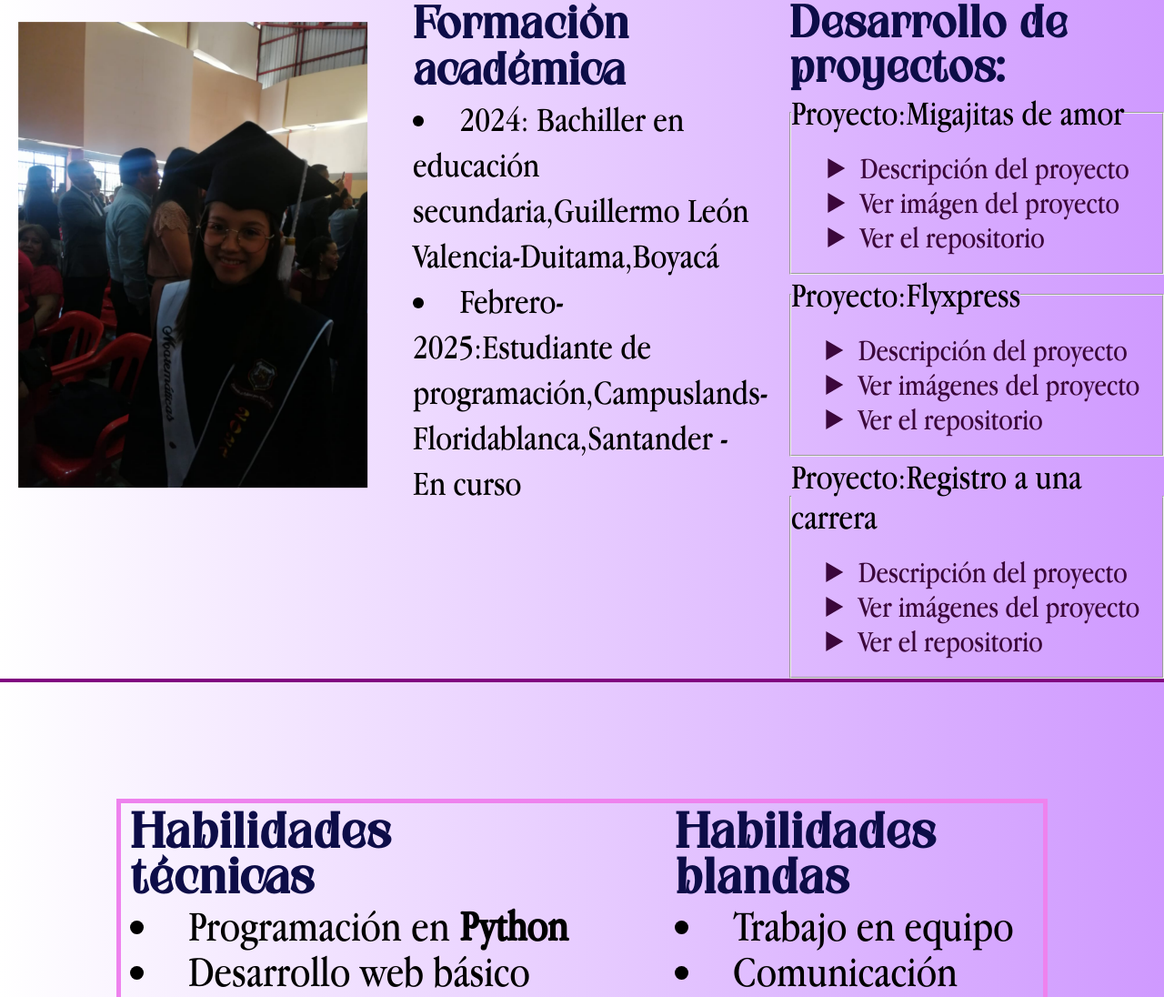
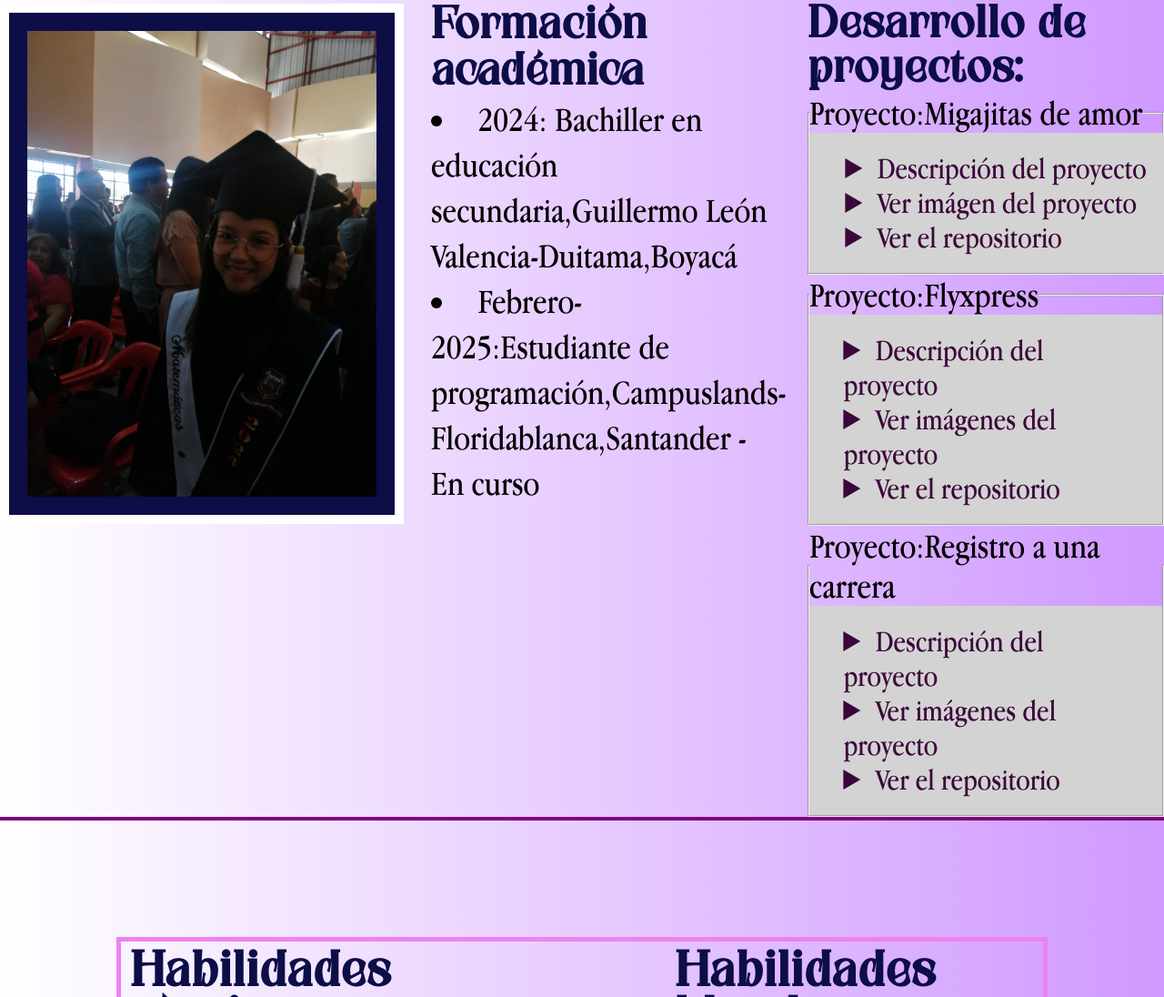
Before and after one commit to CamilaFlorez12/CamilaFlorez12github.io, a plain HTML site: page index.html in a window 1280 px wide. Shown: the part 1029-2125 px from the top of the page at 91% size. Drawn offline with Linux system fonts and the light colour scheme.

Commit message:
feat: :sparkles: se añadieron estilos
se agregaron a otros elementos transiciones y animaciones

By@CamilaFlorez

```diff
--- a/css/styles.css
+++ b/css/styles.css
@@ -121,8 +121,11 @@ max-width: 100vw;
     height: 20%;
     padding: 20px;
     margin-top: 6%;
+    animation: arriba 2s ease-in infinite;
+    background-color: #0d0d48;
+    border: 10px solid #fff;
+}
 
-}
 .rigth{
     text-align: left;
     width: 100%;
@@ -196,14 +199,14 @@ ul{
     height: 100%;
     width: 0%;
     background-color: #d418c8;
-    animation: llenarBarra1 2s ease-in-out forwards;
+    animation: llenarBarra1 2s ease-in-out infinite;
     position: absolute;
 }
 .barra2{
     height: 100%;
     background-color: #d418c8;
     width: 0%;
-    animation: llenarBarra2 2s ease-in-out forwards;
+    animation: llenarBarra2 2s ease-in-out infinite;
     position: absolute;
 }
 
@@ -236,21 +239,24 @@ ul{
 #estudio{
     border-bottom: 4px solid #800080;
 }
-
 .panaderia{
     padding: 20px;
     font-size: 2.6vw;
     width: 100%;
+    background-color:#d4d3d3
 }
+
 
 .avion{
     gap: 20px;
     padding: 20px;
     font-size: 2.6vw;
+    background-color:#d4d3d3
 }
 .carrera{
     padding: 20px;
     font-size: 2.6vw;
+    background-color:#d4d3d3
 }
 .carrera img{
     max-width:100%;
@@ -269,6 +275,7 @@ details summary{
 }
 .img2{
     width: 26%;
+
 }
 .img3{
     width: 42%;
@@ -376,11 +383,16 @@ body{
     color: #800080;
     font-size: 101%;
 }
+summary:hover{
+    font-size: 110%;
+}
 .navegador p a[href]:hover{
     color:#800080;
     font-size: 3.1vw;
 }
-
+.img1:hover,.img2:hover,.img3:hover,.img4:hover,.img5:hover,.img6:hover{
+    transform: scale(1.2);
+}
 
 @media(max-width:800px){
     body{
```
